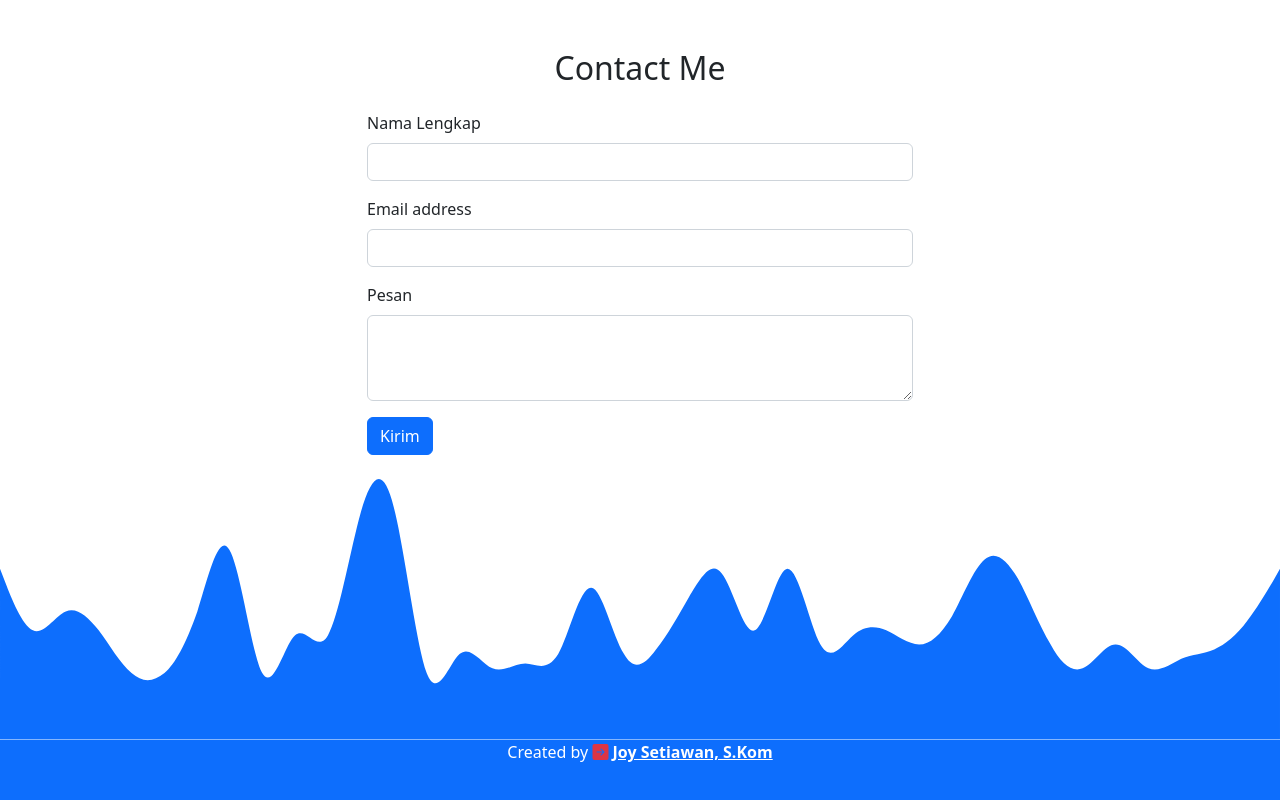
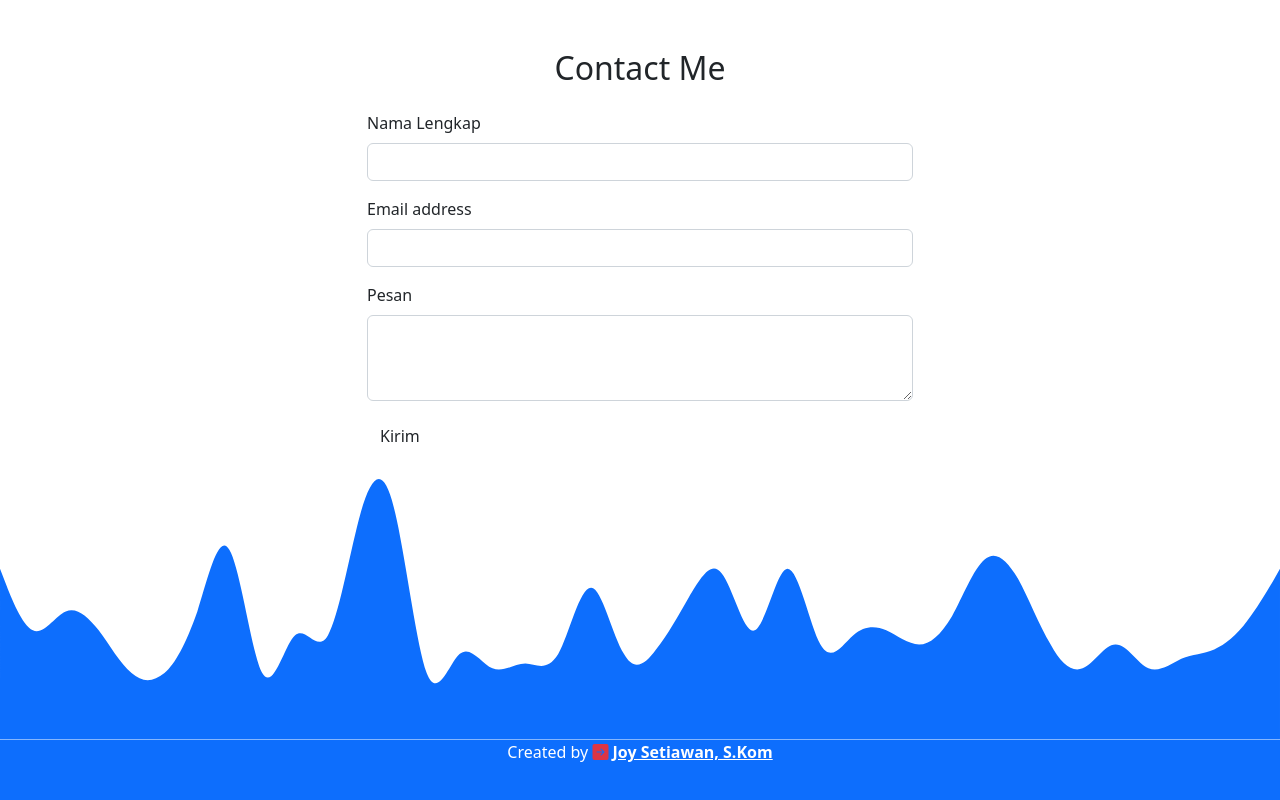
Before and after one commit to JoeyK76/JoeyK76.githup.io, a plain HTML site: page index.html in a window 1280 px wide. Shown: the part 2529-3329 px from the top of the page. Drawn offline with nearby package versions, Linux system fonts and the light colour scheme.

Commit message:
merubah button

```diff
--- a/index.html
+++ b/index.html
@@ -190,7 +190,7 @@
                 <label for="pesan" class="form-label">Pesan</label>
                 <textarea class="form-control" id="pesan" rows="3"></textarea>
               </div>
-              <button type="submit" class="btn btn-primary">Kirim</button>
+              <button type="submit" class="btn btn-succsess">Kirim</button>
             </form>
           </div>
         </div>
```
